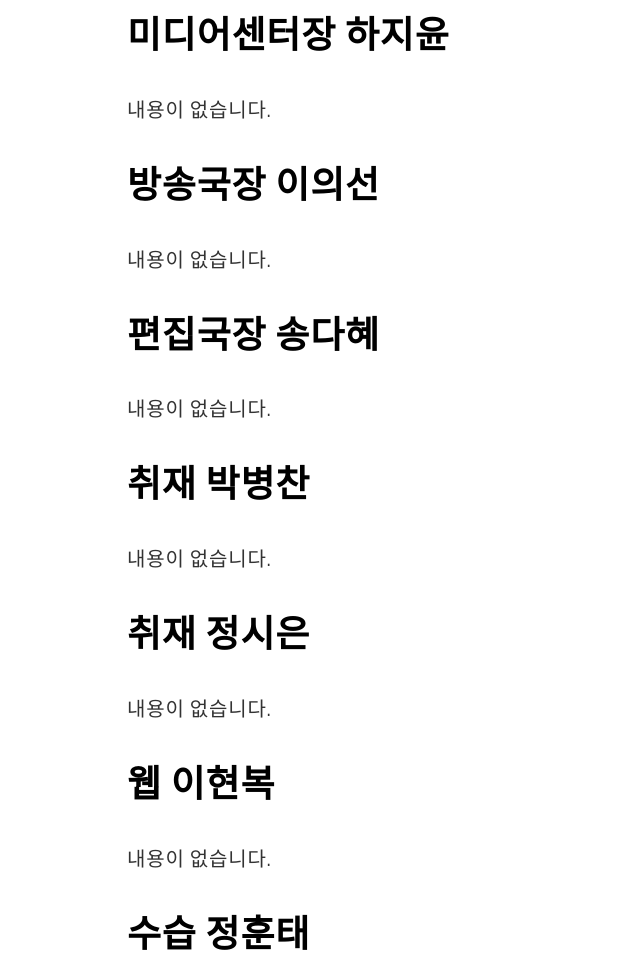
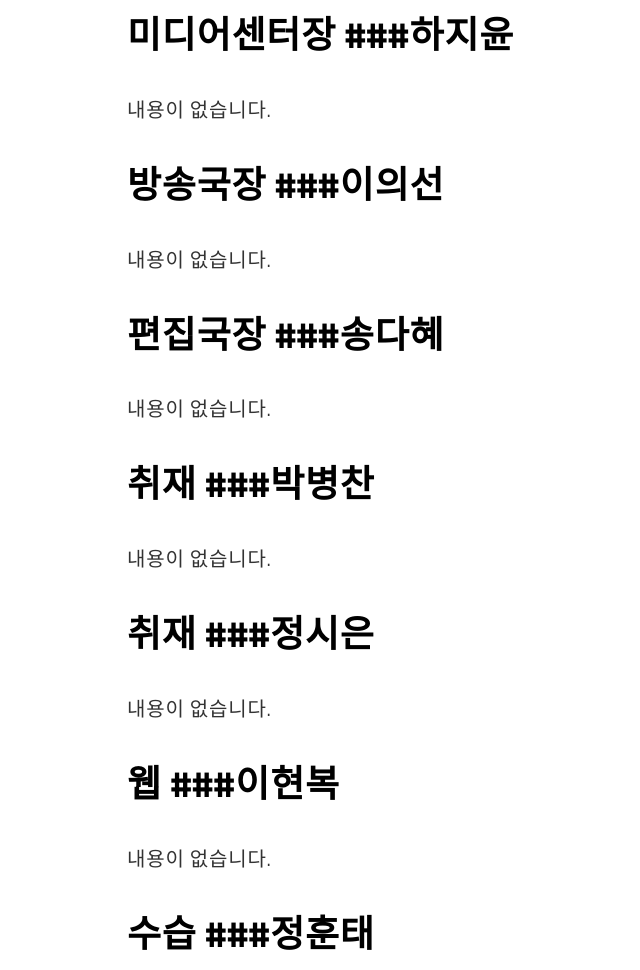
Before and after one commit to skhumedia/skhumedia.github.io, a Jekyll site: the page built from about.md, in a window 1280 px wide and 1400 px high. Shown: the part 430-1400 px from the top of the window, without its empty margins (133-773 px from the left). Built offline with Jekyll 4.4.1, drawn with Linux system fonts in a browser that asks for light colours; some of the changed text lies outside the part shown.

Commit message:
Initial Commit

```diff
--- a/_includes/author.html
+++ b/_includes/author.html
@@ -16,7 +16,6 @@
         <svg><use xlink:href="#icon-instagram"></use></svg>
       </a>
       {% endif %}
-
     </p>
   </div>
 </section>
--- a/_includes/share.html
+++ b/_includes/share.html
@@ -1,5 +1,5 @@
 <section class="share">
-    <h3>Share</h3>
+    <h3>공유하기</h3>
     <a aria-label="Compartilhar no Twitter" href="https://twitter.com/intent/tweet?text=&quot;{{ page.twitter_text }}&quot;%20{{ site.url }}{{ page.url }}%20via%20&#64;{{ site.twitter_username }}&hashtags={% for tag in page.tags %}{{tag}},{% endfor %}"
     onclick="window.open(this.href, 'twitter-share', 'width=550,height=235');return false;" title="Share on Twitter">
         <svg class="icon icon-twitter"><use xlink:href="#icon-twitter"></use></svg>
--- a/about.md
+++ b/about.md
@@ -7,38 +7,38 @@ permalink: /about/
 
 <img itemprop="image" class="img-rounded" src="http://res.cloudinary.com/dm7h7e8xj/image/upload/c_fill,h_200,w_200/v1504971955/neo_ruqszk.jpg" alt="Your Name">
 
-## 미디어센터장 하지윤
+## 미디어센터장 ###하지윤
 
 내용이 없습니다.
 
-## 방송국장 이의선
+## 방송국장 ###이의선
 
 내용이 없습니다.
 
-## 편집국장 송다혜
+## 편집국장 ###송다혜
 
 내용이 없습니다.
 
-## 취재 박병찬
+## 취재 ###박병찬
 
 내용이 없습니다.
 
-## 취재 정시은
+## 취재 ###정시은
 
 내용이 없습니다.
 
-## 웹 이현복
+## 웹 ###이현복
 
 내용이 없습니다.
 
-## 수습 정훈태
+## 수습 ###정훈태
 
 내용이 없습니다.
 
-## 수습 최지훈
+## 수습 ###최지훈
 
 내용이 없습니다.
 
-## 수습 김유진
+## 수습 ###김유진
 
 내용이 없습니다.
```
Also changed, not shown: 1 other file.
